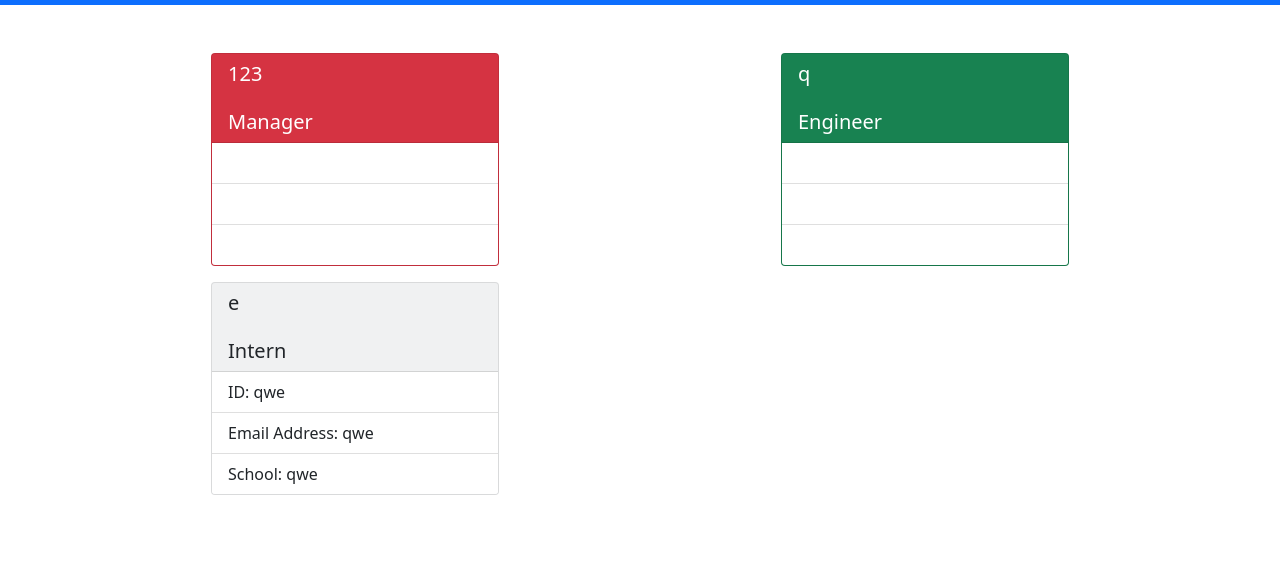
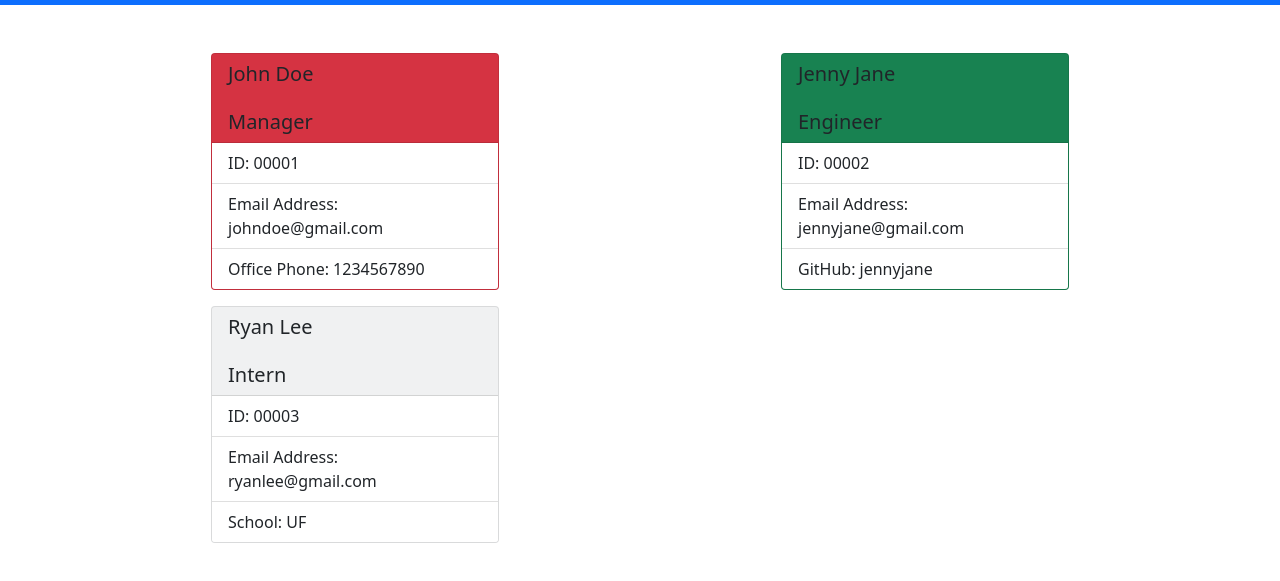
Before and after one commit to TomxLi/GroupProfile-Generator, a website: page output/team.html in a window 1280 px wide. Shown: the part 45-626 px from the top of the page. Drawn offline with nearby package versions, Linux system fonts and the light colour scheme.

Commit message:
Update team.html

```diff
--- a/output/team.html
+++ b/output/team.html
@@ -13,30 +13,30 @@
         </nav>
         <div class="container">
             <div class="row"><div class="col-6">
-            <div class="card text-white bg-danger mb-3 mx-auto" style="width: 18rem">
-            <h5 class="card-header">123<br /><br />Manager</h5>
+            <div class="card bg-danger mb-3 mx-auto" style="width: 18rem">
+            <h5 class="card-header">John Doe<br /><br />Manager</h5>
             <ul class="list-group list-group-flush">
-                <li class="list-group-item">ID: qwe</li>
-                <li class="list-group-item">Email Address: q</li>
-                <li class="list-group-item">Office Phone: q</li>
+                <li class="list-group-item">ID: 00001</li>
+                <li class="list-group-item">Email Address: johndoe@gmail.com</li>
+                <li class="list-group-item">Office Phone: 1234567890</li>
             </ul>
             </div>
         </div><div class="col-6">
-            <div class="card text-white bg-success mb-3 mx-auto" style="width: 18rem">
-            <h5 class="card-header">q<br /><br />Engineer</h5>
+            <div class="card bg-success mb-3 mx-auto" style="width: 18rem">
+            <h5 class="card-header">Jenny Jane<br /><br />Engineer</h5>
             <ul class="list-group list-group-flush">
-                <li class="list-group-item">ID: qwe</li>
-                <li class="list-group-item">Email Address: </li>
-                <li class="list-group-item">GitHub: q</li>
+                <li class="list-group-item">ID: 00002</li>
+                <li class="list-group-item">Email Address: jennyjane@gmail.com</li>
+                <li class="list-group-item">GitHub: jennyjane</li>
             </ul>
             </div>
         </div><div class="col-6">
             <div class="card bg-light mx-auto mb-3" style="width: 18rem">
-            <h5 class="card-header">e<br /><br />Intern</h5>
+            <h5 class="card-header">Ryan Lee<br /><br />Intern</h5>
             <ul class="list-group list-group-flush">
-                <li class="list-group-item">ID: qwe</li>
-                <li class="list-group-item">Email Address: qwe</li>
-                <li class="list-group-item">School: qwe</li>
+                <li class="list-group-item">ID: 00003</li>
+                <li class="list-group-item">Email Address: ryanlee@gmail.com</li>
+                <li class="list-group-item">School: UF</li>
             </ul>
             </div>
         </div> </div>
```
